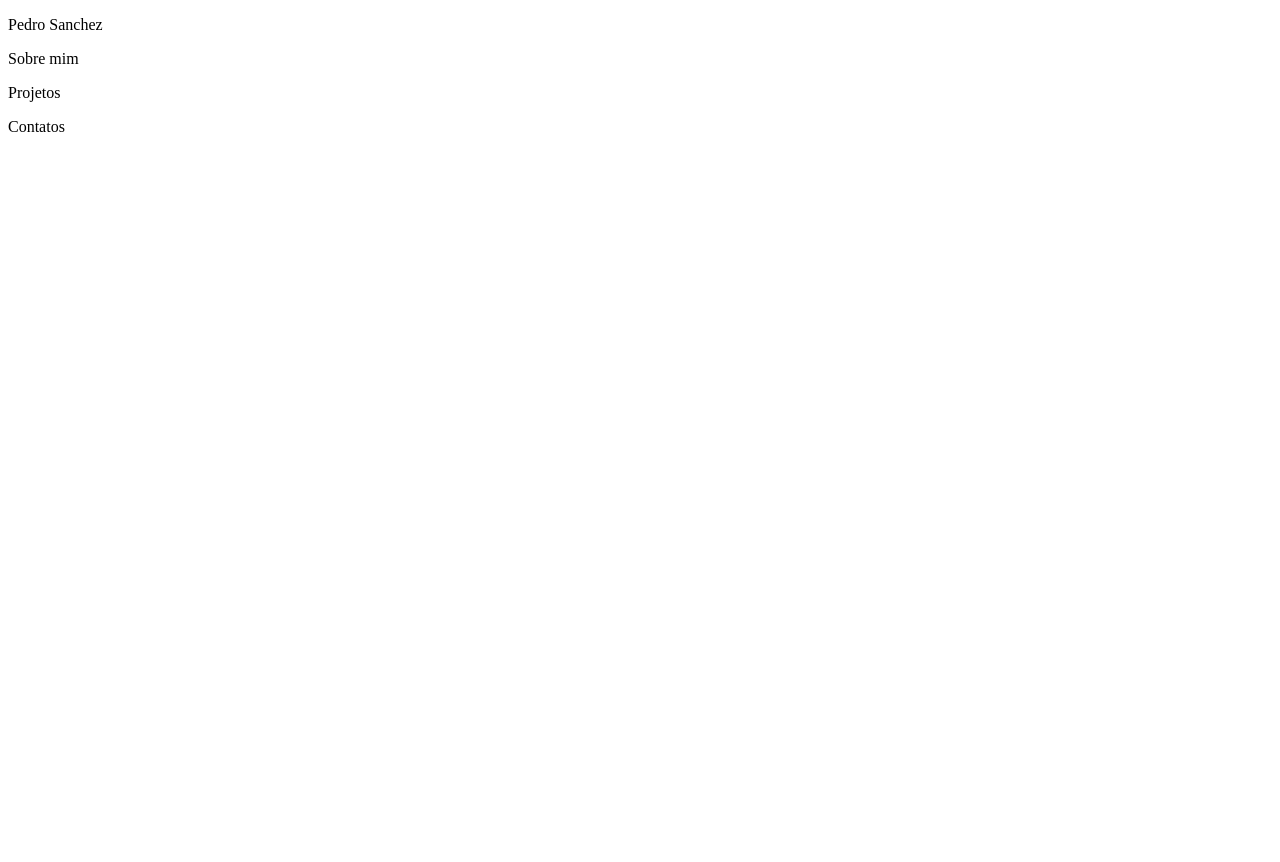
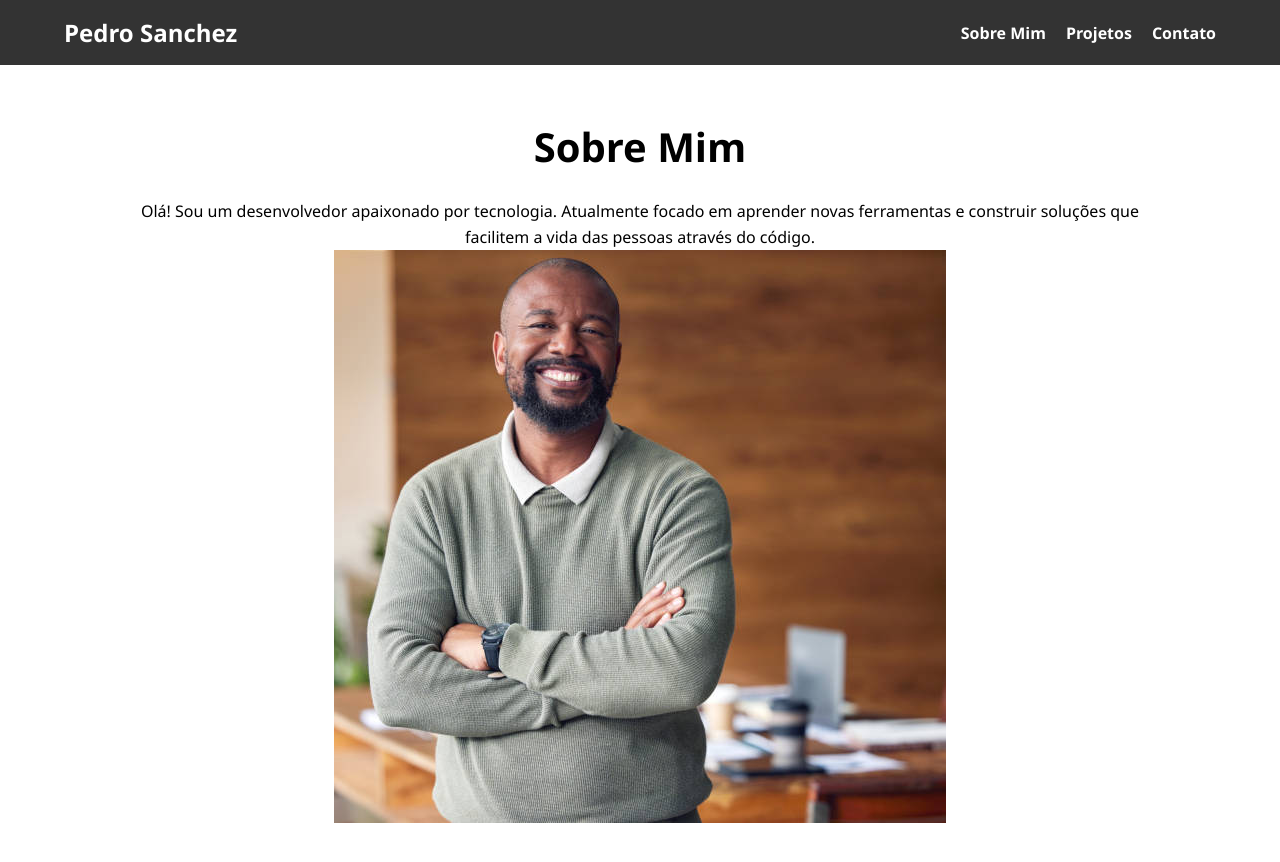
Before and after one commit to renPaiva-dev/avaliacao_pi_portfolio, a plain HTML site: page portfolio/index.html in a window 1280 px wide. Before the commit the page ends 800 px from the top, so only its background shows below. Drawn offline with Linux system fonts and the light colour scheme.

Commit message:
Criação e estilização do flexbox e imagem de dev

```diff
--- a/portfolio/css/style.css
+++ b/portfolio/css/style.css
@@ -1,13 +1,47 @@
-.container-flex{
-  display: flex;
-  position: fixed;
-  top: 0;
-  left: 0;
-  width: 100%;
-  z-index: 1000;
-  gap: 10px;
-}
 
-  .p{
-    font-weight:bold;
-  }
+        * {
+            margin: 0;
+            padding: 0;
+            box-sizing: border-box;
+            font-family: 'Segoe UI', Tahoma, Geneva, Verdana, sans-serif;
+        }
+
+
+        header {
+            background-color: #333;
+            color: white;
+            padding: 1rem 5%;
+            display: flex;
+            justify-content: space-between;
+            align-items: center;
+            position: sticky;
+            top: 0;
+        }
+
+        .nav-links {
+            display: flex;
+            list-style: none;
+            gap: 20px;
+        }
+
+        .nav-links a {
+            color: white;
+            text-decoration: none;
+            font-weight: bold;
+        }
+
+        .nav-links a:hover {
+            color: #ff9900;
+        }
+
+        /* Seção Sobre Mim */
+        .about-section {
+            padding: 50px 10%;
+            line-height: 1.6;
+            text-align: center;
+        }
+
+        .about-section h1 {
+            margin-bottom: 20px;
+            font-size: 2.5rem;
+        }
--- a/portfolio/index.html
+++ b/portfolio/index.html
@@ -1,25 +1,37 @@
 <!DOCTYPE html>
-<html lang="en">
+<html lang="pt-br">
 <head>
     <meta charset="UTF-8">
     <meta name="viewport" content="width=device-width, initial-scale=1.0">
+    <title>Meu Portfólio</title>
+    <link rel="stylesheet" href="css/style.css">
+</head>
+<body>
 
-    <title>Pedro Sanchez</title>
-    <link rel="css/style.css" href="css/style.css"">
-</head>
+    <header>
+        <div class="logo">
+            <h2>Pedro Sanchez</h2>
+        </div>
+        <nav>
+            <ul class="nav-links">
+                <li><a href="#sobre">Sobre Mim</a></li>
+                <li><a href="#projetos">Projetos</a></li>
+                <li><a href="#contato">Contato</a></li>
+            </ul>
+        </nav>
+    </header>
 
-<body>
-       <div id="container-flex">
-        <p >Pedro Sanchez</p>
-        <p>
-            Sobre mim
-        </p>
-        <p>
-            Projetos
-        </p>
-        <p>
-            Contatos
-        </p>
-    </div>
+    <main>
+        <section id="sobre" class="about-section">
+            <h1>Sobre Mim</h1>
+            <p>
+                Olá! Sou um desenvolvedor apaixonado por tecnologia.
+                Atualmente focado em aprender novas ferramentas e construir soluções
+                que facilitem a vida das pessoas através do código.
+            </p>
+            <img src="img/pedro_sanchez.jpg" alt="Pedro Sanchez">
+        </section>
+    </main>
+
 </body>
 </html>
```
Also changed, not shown: portfolio/img/pedro_sanchez.jpg (added).
